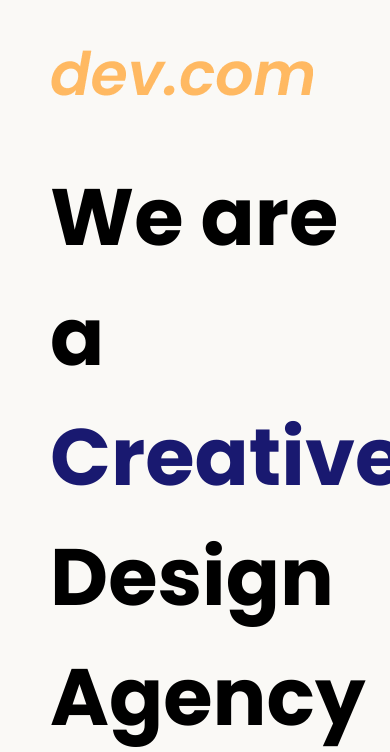
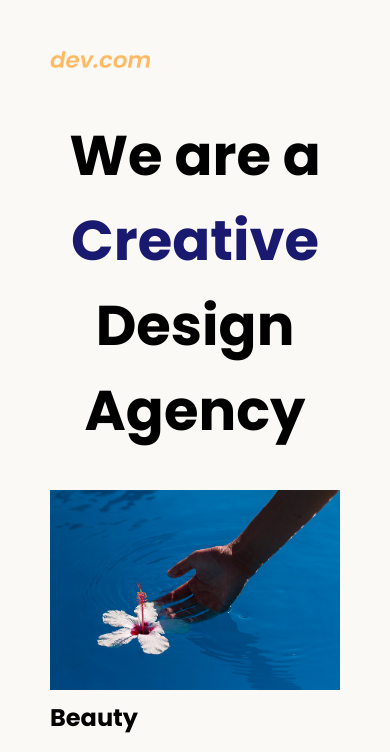
Before and after one commit to Subham-e/Web-Design-Agency, a plain HTML site: page index.html in a window 390 px wide. Shown: the top 752 px of the page. Drawn offline with Linux system fonts and the light colour scheme.

Commit message:
Update style.css

```diff
--- a/style.css
+++ b/style.css
@@ -20,7 +20,7 @@ footer {
 }
 
 .tile-image{
-  width:200px;
+  height:200px;
   margin-right:50px;
   float:left;
  }
@@ -38,3 +38,24 @@ footer {
   color: midnightblue;
 
 }
+@media (max-width:680px){
+  .logo{
+    width:100px;
+  }
+  h1{
+    font-size: 3.5rem;
+    text-align: center;
+  }
+  .card{
+    width:100%;
+    display:block;
+    text-align: justify;
+    margin-bottom: 30px;
+  }
+  .card img {
+    width:100%;
+    margin-bottom: 10px;
+    display: inline;
+    object-fit: cover;
+  }
+}
```
